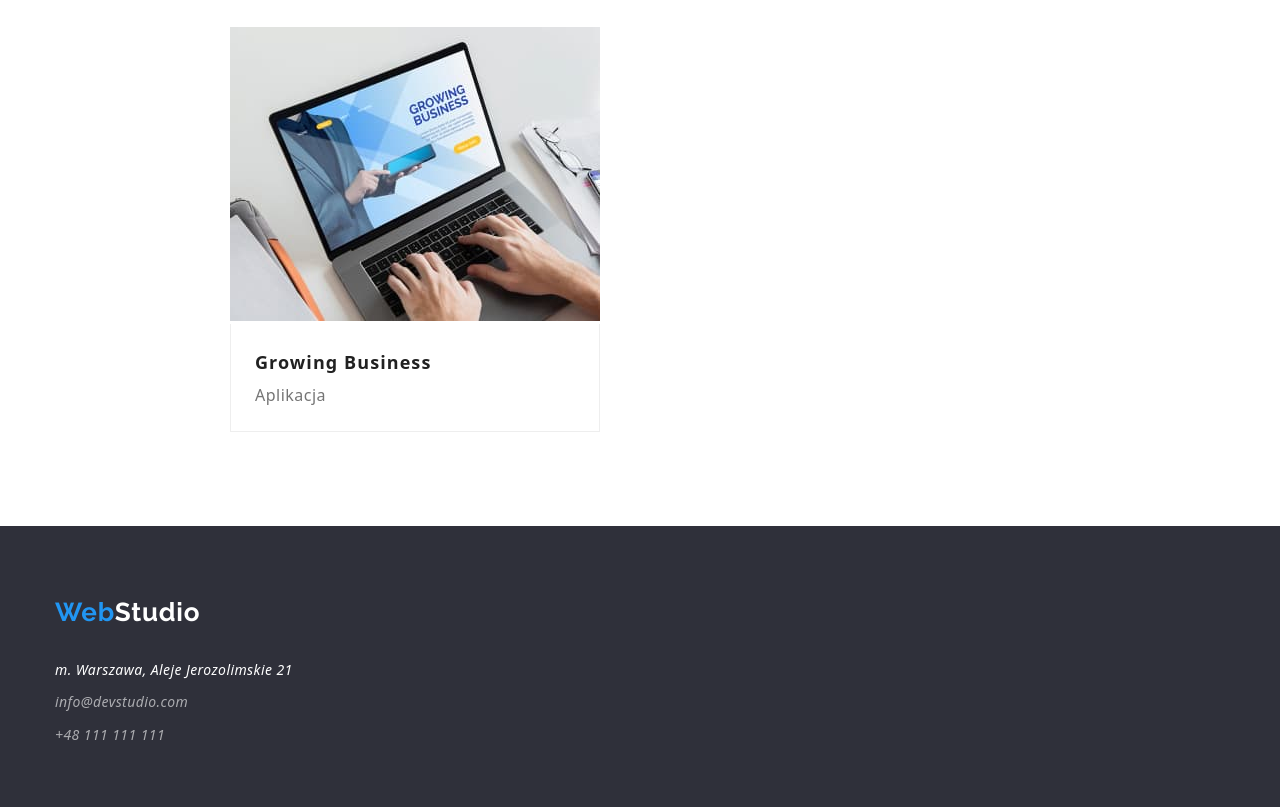
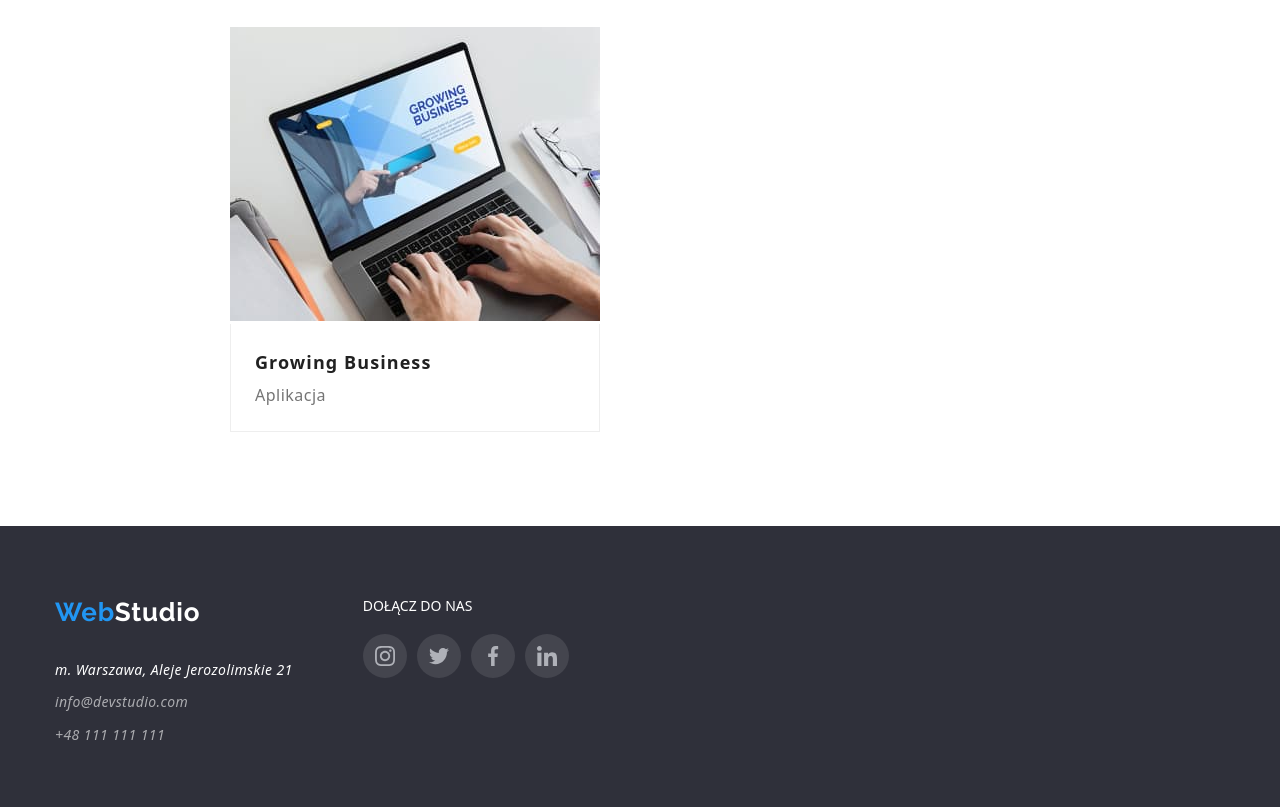
Before and after one commit to maarrrtta/goit-markup-hw-04, a plain HTML site: page portfolio.html in a window 1280 px wide. Shown: the part 1976-2783 px from the top of the page. Drawn offline with nearby package versions, Linux system fonts and the light colour scheme.

Commit message:
Add files via upload

```diff
--- a/portfolio.html
+++ b/portfolio.html
@@ -185,7 +185,8 @@
     </main>
 
     <footer class="footer-background">
-      <div class="container footer-text">
+      <div class="footer-flex container">
+        <div class="footer-text">
           <a class="footer-logo" href="/WebStudio"
             >Web<span class="logo-studio">Studio</span></a
           >
@@ -197,8 +198,32 @@
               href="mailto:info@devstudio.com"
               >info@devstudio.com</a
             >
-          <a class="footer-contact" href="tel:+48111111111">+48 111 111 111 </a>
+            <a class="footer-contact" href="tel:+48111111111"
+              >+48 111 111 111
+            </a>
           </address>
+        </div>
+
+        <div>
+          <p class="sm-footer">DOŁĄCZ DO NAS</p>
+          <div class="footer-icons">
+            <a class="footer-sm-icon"
+              ><svg width="20" height="20">
+                <use href="./images/icons.svg#icon-instagram"></use>
+              </svg>
+            </a>
+            <a class="footer-sm-icon"
+              ><svg width="20" height="20">
+                <use href="./images/icons.svg#icon-twitter"></use>
+              </svg></a>
+            <a class="footer-sm-icon"
+              ><svg width="20" height="20">
+                <use href="./images/icons.svg#icon-facebook"></use></svg></a>
+            <a class="footer-sm-icon"
+              ><svg width="20" height="20">
+                <use href="./images/icons.svg#icon-linkedin"></use></svg></a>
+          </div>
+        </div>
       </div>
     </footer>
   </body>
```
Also changed, not shown: index.html (+22 -7 lines). Lines whose indentation alone changed are shown as unchanged.
